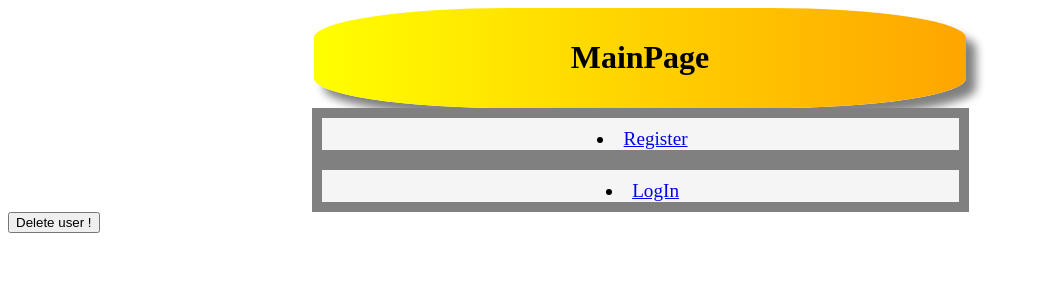
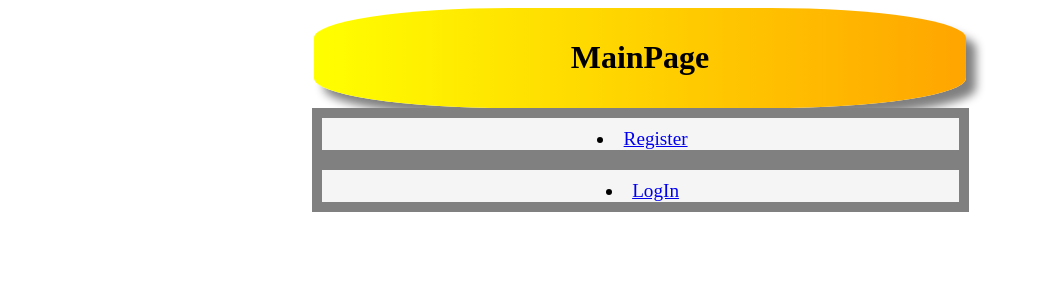
Before and after one commit to AlcalinoGitHub/DjangoExperiment, a Django app: page / in a window 1280 px wide. Shown: the top 300 px of the page, without its empty margins (0-1037 px from the left). Run offline with Django 4.2, Linux system fonts and the light colour scheme.

Commit message:
Deleted delete account function
gave up

```diff
--- a/mysite/ControlApp/templates/MainPage.html
+++ b/mysite/ControlApp/templates/MainPage.html
@@ -36,10 +36,7 @@
     </div>
     {% endif %}
 
-    <form action='accounts/delete/' method="post"></form>
-        {% csrf_token %}
-        <input type="hidden" name="userId" value="{{ auth }}">
-        <input name="DeleteButton" type="submit" value="Delete user !" id="{{auth}}">
+
 
 
   </body>
```
Also changed, not shown: mysite/db.sqlite3.
